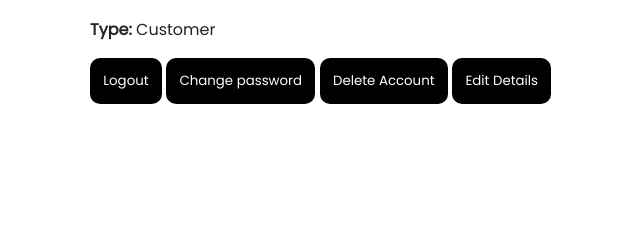
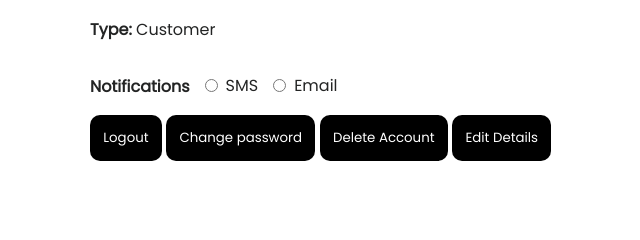
Before and after one commit to ApolloDev11/AGILE-PROJECT, a Python web app: template flask/templates/account.html in a window 1280 px wide. Shown: the part 225-465 px from the top of the page, without its empty margins (70-710 px from the left). Run offline with Jinja, Linux system fonts and the light colour scheme; the template is opened without the code that fills it, so the values that code supplies are empty; some libraries are stand-ins or nearby versions.

Commit message:
html radio code for SmS and email

```diff
--- a/flask/templates/account.html
+++ b/flask/templates/account.html
@@ -8,6 +8,21 @@
 	<script src="/js/account.js" defer></script>
 	<link rel="stylesheet" href="/css/main.css">
 </head>
+<style>
+    .container {
+      display: flex;
+      align-items: center;
+    }
+    .options {
+      margin-left: 10px;
+      display: flex;
+      gap: 5px;
+      align-items: center;
+    }
+	.options label, .options input {
+		margin-top: -1px;
+	  }
+  </style>
 <body>
 	{% include "header.html" %}
 	<main>
@@ -17,6 +32,17 @@
 		<p><b>Name:</b> {{ user.name }}</p>
 		<p><b>Email:</b> {{ user.email }}</p>
 		<p><b>Type:</b> {{ "Restaurant manager" if user.manages_restaurant else "Customer"}}</p>
+		<div class="container">
+			<p><b>Notifications</b></p>
+			<div class="options">
+			  <input type="radio" id="sms-notif" name="notification-type">
+			  <label for="sms-notif">SMS</label><br>
+			  <input type="radio" id="email-notif" name="notification-type">
+			  <label for="email-notif">Email</label><br>
+			</div>
+		  </div>
+
+
 		<div id="account-options">
 			<button onclick="logout()">Logout</button>
 			<button onclick="resetPassword()">Change password</button>
--- a/public/css/main.css
+++ b/public/css/main.css
@@ -102,3 +102,11 @@ section {
 section :first-child {
 	margin-top: 0;
 }
+
+.container {
+	display: flex;
+	align-items: center;
+  }
+  .options {
+	margin-left: 20px;
+  }
```
